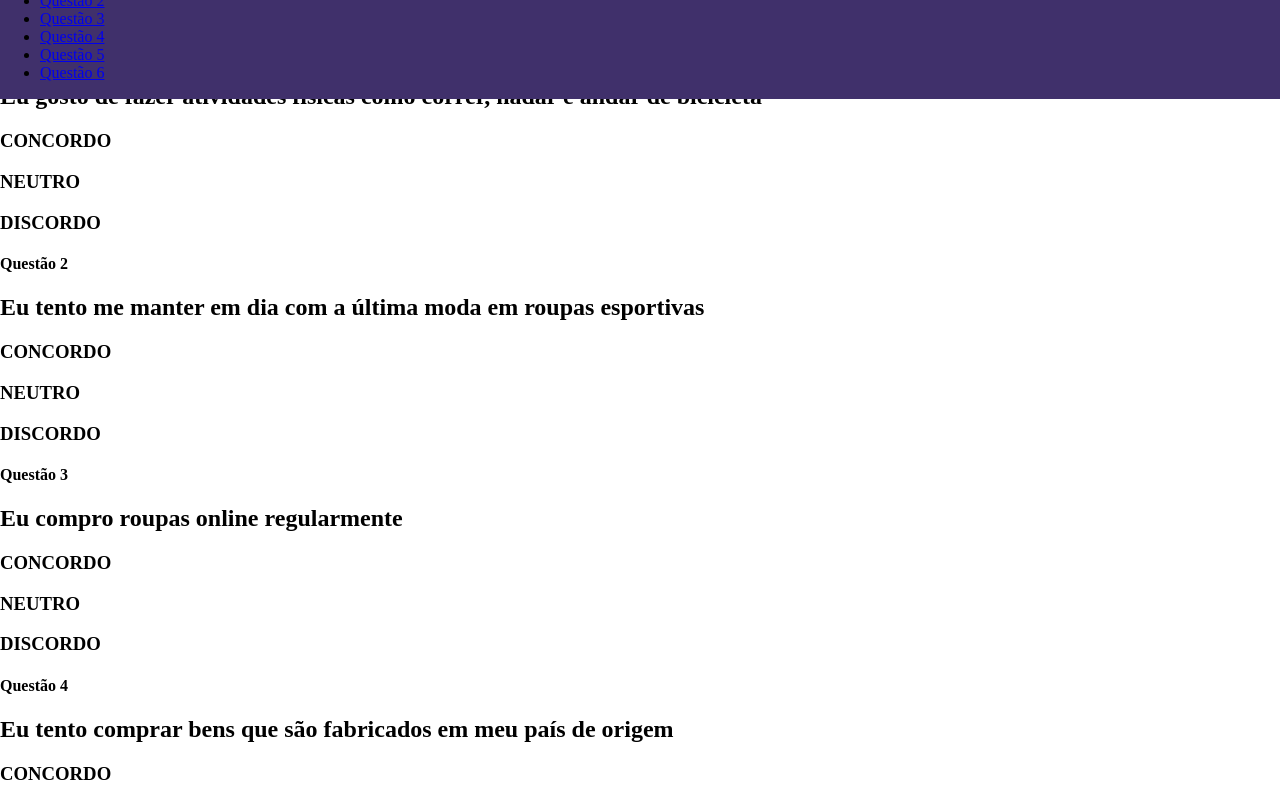
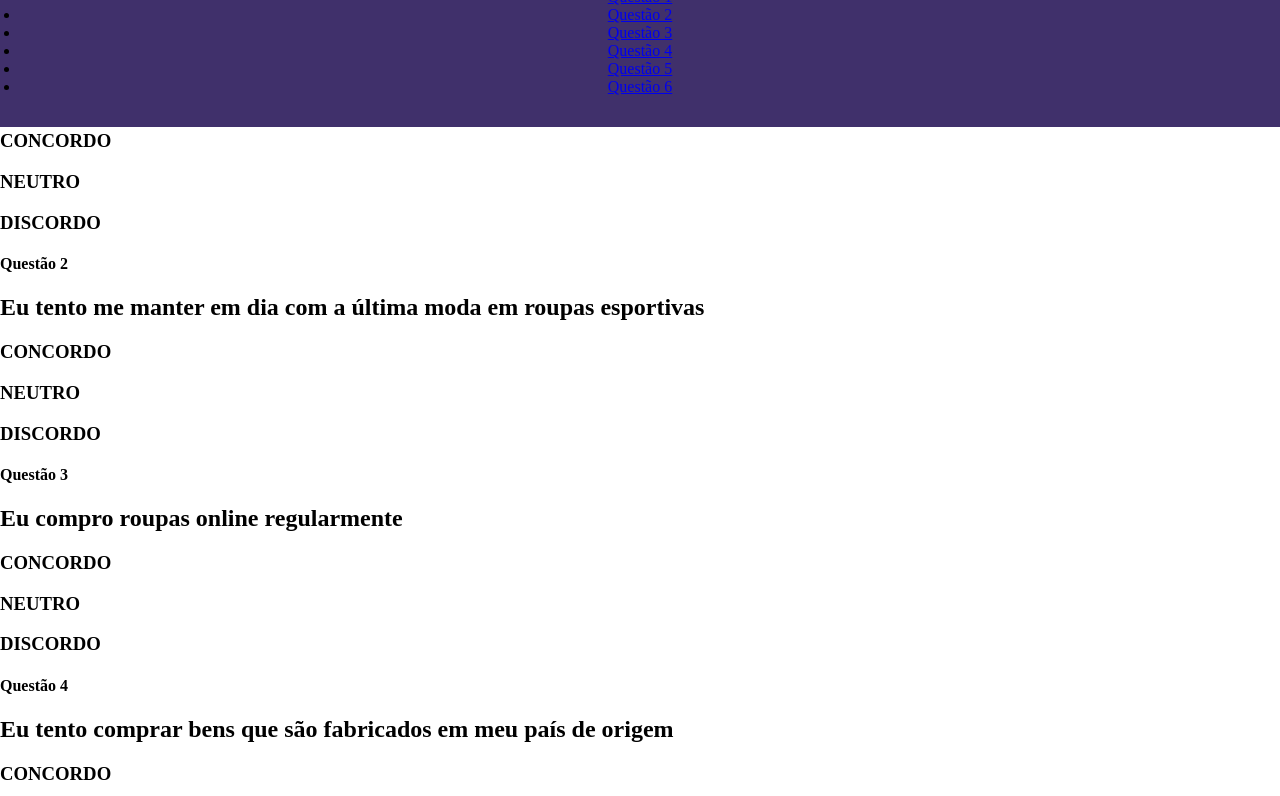
Before and after one commit to allvesdev/pages_from_scratch, a plain HTML site: page pesquisa_1/index.html in a window 1280 px wide. Shown: the part 62-858 px from the top of the page. Drawn offline with Linux system fonts and the light colour scheme.

Commit message:
ul style

```diff
--- a/pesquisa_1/css/style.css
+++ b/pesquisa_1/css/style.css
@@ -11,5 +11,7 @@ header {
 }
 
 ul {
-
+    margin: 30px auto;
+    padding: 0 20px;
+    text-align: center;
 }
```
